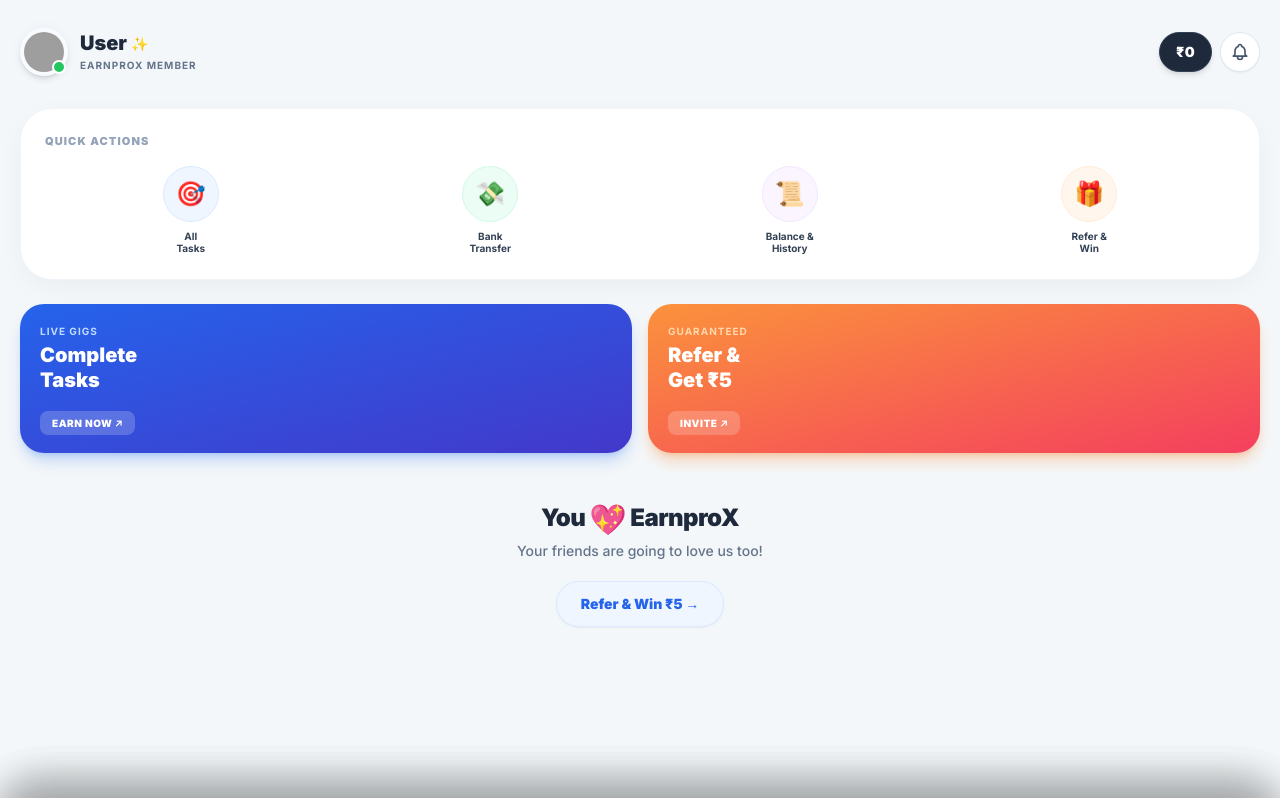
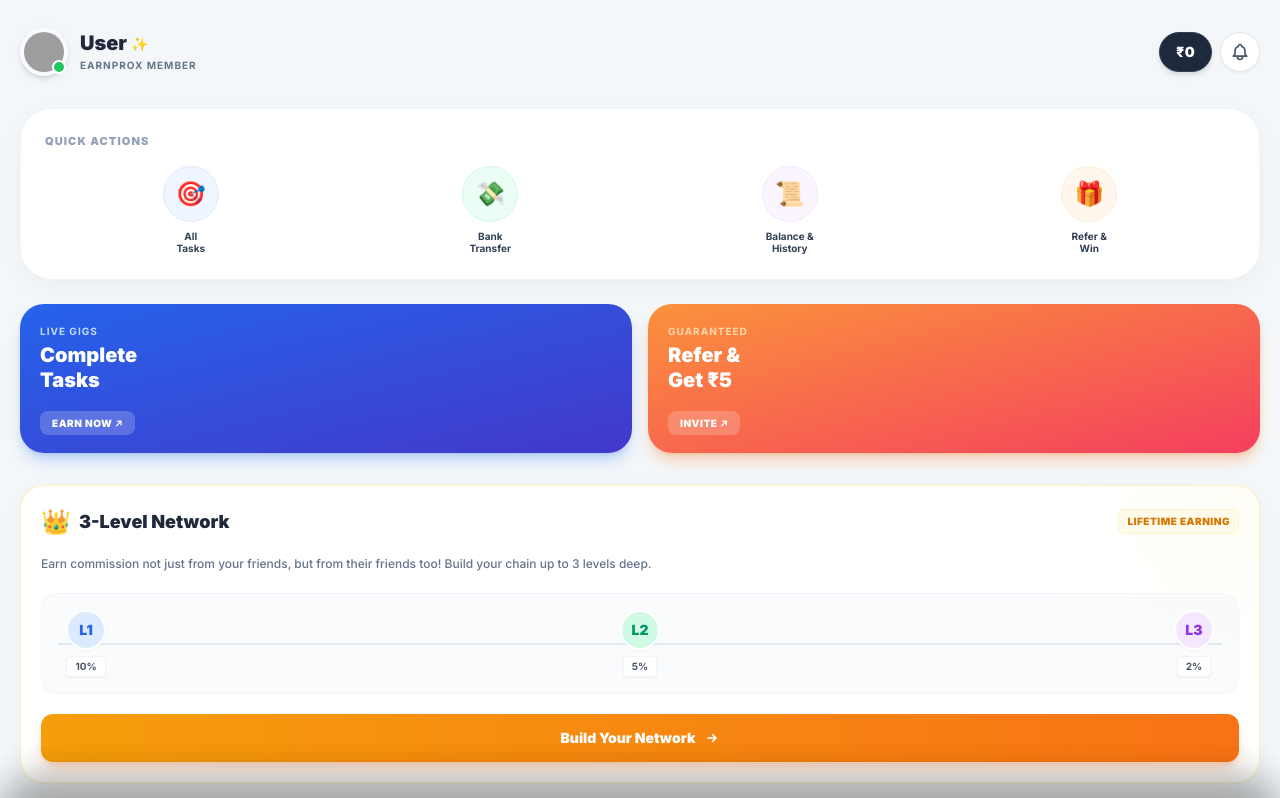
Before and after one commit to earnprox/Earnpro, a website with bundled scripts: page dashboard.html in a window 1280 px wide. Shown: the top 798 px of the page. Built offline with nearby package versions, Linux system fonts and the light colour scheme; no server answers; sample sign-in values are in the browser's storage; grey boxes are pictures that could not be loaded.

Commit message:
Update dashboard.html

```diff
--- a/dashboard.html
+++ b/dashboard.html
@@ -89,7 +89,50 @@
                 </div>
             </div>
 
-            <div class="text-center mt-12 mb-8">
+            <div class="bg-white rounded-[1.5rem] p-5 shadow-[0_8px_30px_-5px_rgba(0,0,0,0.05)] border border-amber-200/60 mb-8 relative overflow-hidden">
+                <div class="absolute -right-10 -top-10 w-32 h-32 bg-amber-50 rounded-full blur-3xl"></div>
+
+                <div class="relative z-10">
+                    <div class="flex justify-between items-center mb-4">
+                        <h3 class="text-lg font-black text-slate-800 flex items-center gap-2">
+                            <span class="text-amber-500 text-2xl">👑</span> 3-Level Network
+                        </h3>
+                        <span class="text-[10px] font-black text-amber-600 bg-amber-50 px-2 py-1 rounded-md border border-amber-100 tracking-wider">LIFETIME EARNING</span>
+                    </div>
+
+                    <p class="text-xs text-slate-500 font-medium mb-5 leading-relaxed">
+                        Earn commission not just from your friends, but from their friends too! Build your chain up to 3 levels deep.
+                    </p>
+
+                    <div class="bg-slate-50/80 rounded-[1rem] p-4 border border-slate-100 mb-5">
+                        <div class="flex items-center justify-between relative px-2">
+                            <div class="absolute left-0 right-0 top-1/2 -translate-y-1/2 h-[2px] bg-slate-200 z-0"></div>
+
+                            <div class="relative z-10 flex flex-col items-center gap-1.5">
+                                <div class="w-10 h-10 rounded-full bg-blue-100 text-blue-600 flex items-center justify-center font-black border-2 border-white shadow-sm text-sm">L1</div>
+                                <span class="text-[10px] font-bold text-slate-600 bg-white px-2 py-0.5 rounded shadow-sm border border-slate-100">10%</span>
+                            </div>
+
+                            <div class="relative z-10 flex flex-col items-center gap-1.5">
+                                <div class="w-10 h-10 rounded-full bg-emerald-100 text-emerald-600 flex items-center justify-center font-black border-2 border-white shadow-sm text-sm">L2</div>
+                                <span class="text-[10px] font-bold text-slate-600 bg-white px-2 py-0.5 rounded shadow-sm border border-slate-100">5%</span>
+                            </div>
+
+                            <div class="relative z-10 flex flex-col items-center gap-1.5">
+                                <div class="w-10 h-10 rounded-full bg-purple-100 text-purple-600 flex items-center justify-center font-black border-2 border-white shadow-sm text-sm">L3</div>
+                                <span class="text-[10px] font-bold text-slate-600 bg-white px-2 py-0.5 rounded shadow-sm border border-slate-100">2%</span>
+                            </div>
+                        </div>
+                    </div>
+
+                    <button onclick="window.switchTab('refer')" class="w-full bg-gradient-to-r from-amber-500 to-orange-500 hover:from-amber-400 hover:to-orange-400 text-white font-black py-3.5 rounded-xl text-sm active:scale-95 transition shadow-lg shadow-orange-500/25 flex justify-center items-center gap-2">
+                        Build Your Network
+                        <svg class="w-4 h-4" fill="none" stroke="currentColor" viewBox="0 0 24 24"><path stroke-linecap="round" stroke-linejoin="round" stroke-width="2.5" d="M13 7l5 5m0 0l-5 5m5-5H6"></path></svg>
+                    </button>
+                </div>
+            </div>
+
+            <div class="text-center mt-4 mb-8">
                 <h3 class="text-2xl font-black text-slate-800 tracking-tight">You <span class="text-rose-500 text-3xl align-middle">💖</span> EarnproX</h3>
                 <p class="text-slate-500 text-sm mt-1 mb-5 font-medium">Your friends are going to love us too!</p>
                 <button onclick="window.switchTab('refer')" class="text-blue-600 font-black text-sm bg-blue-50 px-6 py-3 rounded-full border border-blue-100 shadow-sm active:scale-95 transition">Refer & Win ₹5 →</button>
```
